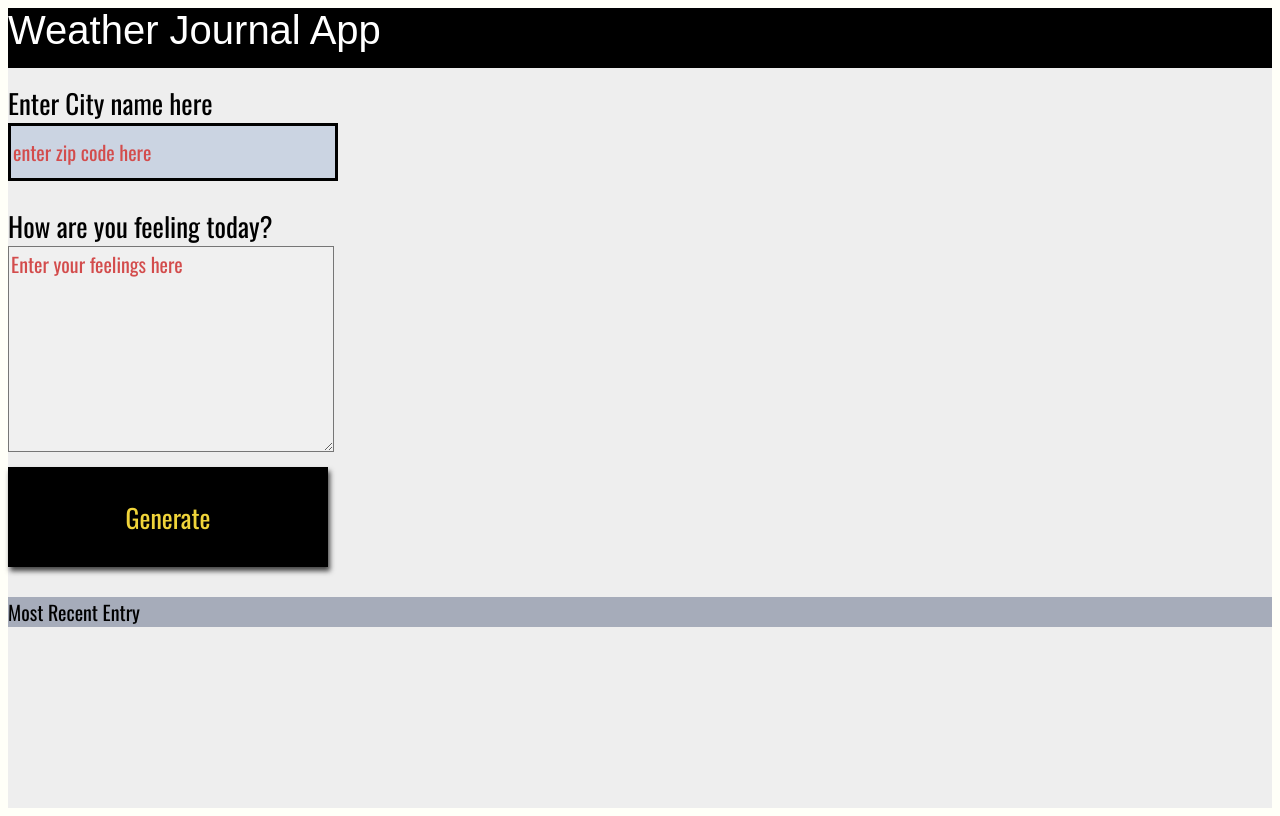
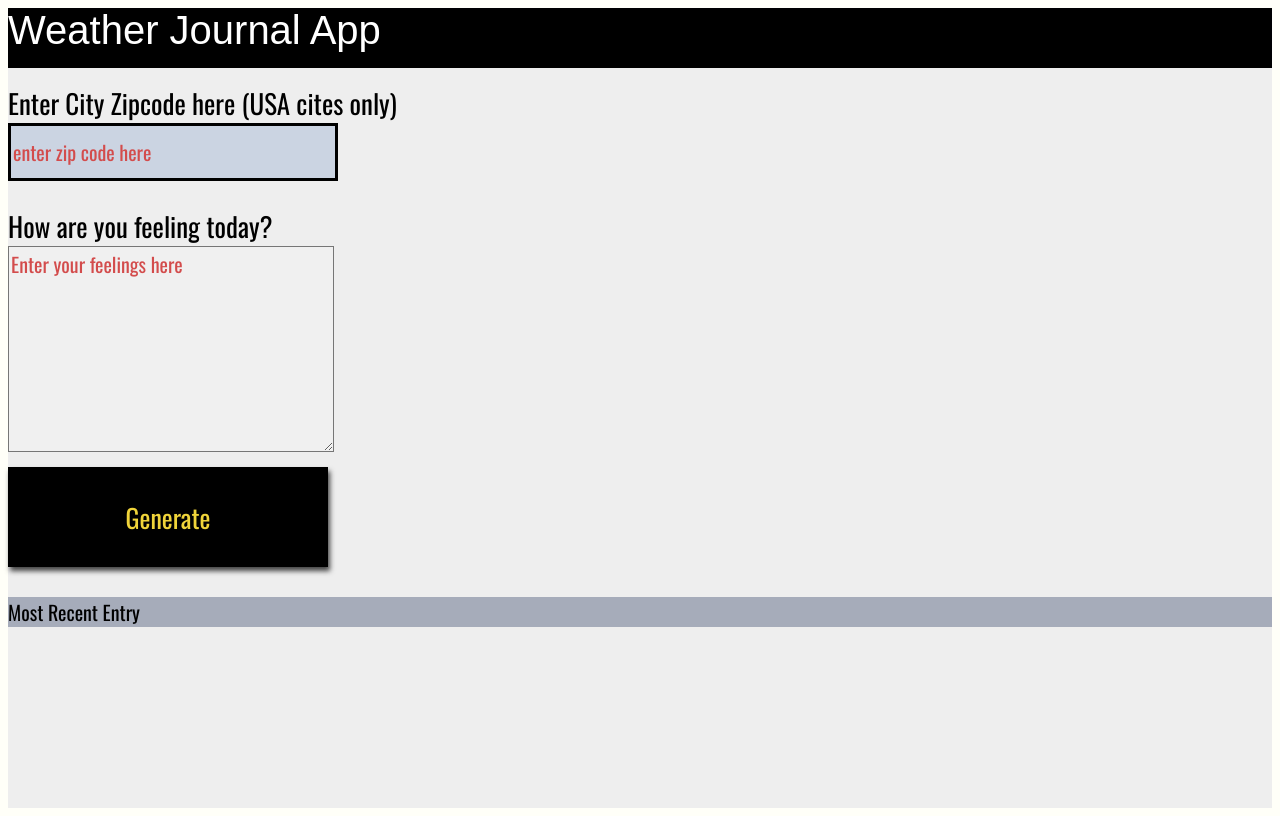
Before and after one commit to David-Yacoub/weather-journal-app, a website: page website/index.html in a window 1280 px wide. Drawn offline with nearby package versions, Linux system fonts and the light colour scheme; a web font is replaced by a local one.

Commit message:
make it better

```diff
--- a/website/index.html
+++ b/website/index.html
@@ -14,7 +14,7 @@
             Weather Journal App
         </div>
         <div class="holder zip">
-            <label for="zip">Enter City name here</label>
+            <label for="zip">Enter City Zipcode here (USA cites only)</label>
             <input type="text" id="zip" placeholder="enter zip code here">
         </div>
         <div class="holder feel">
```
